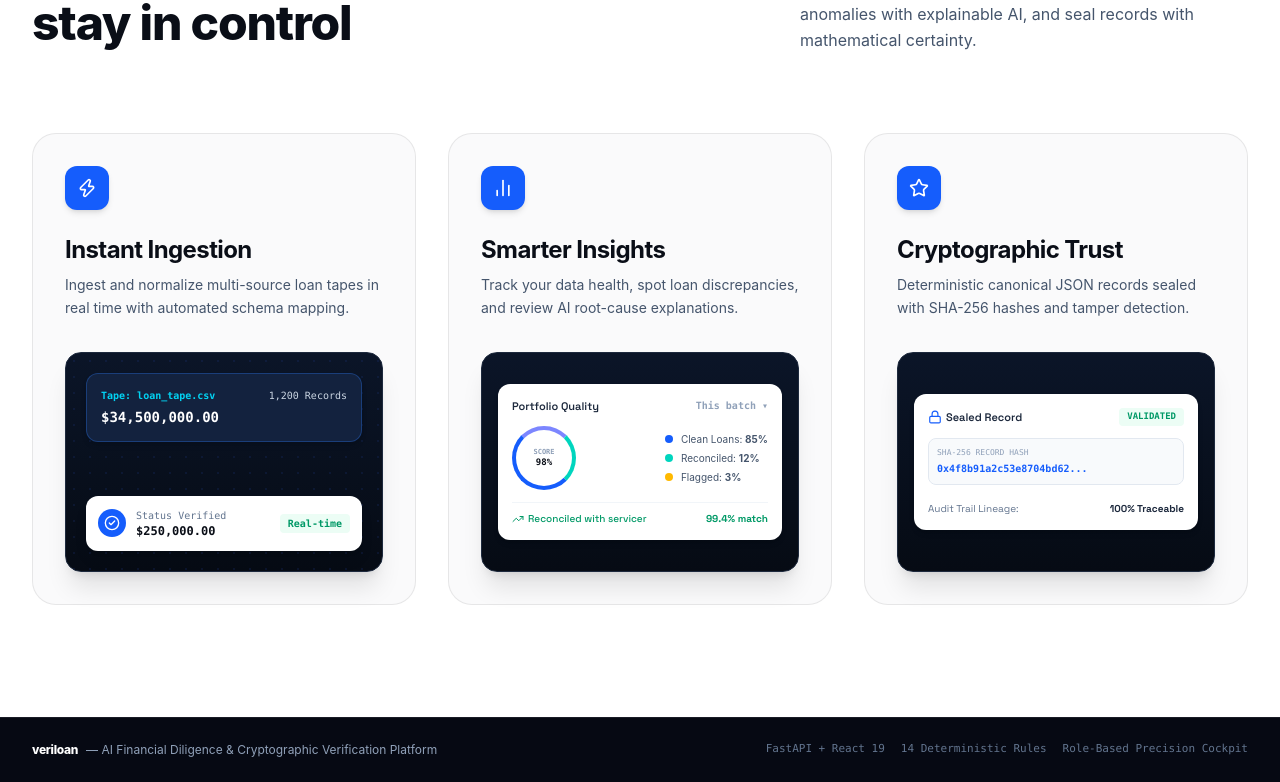
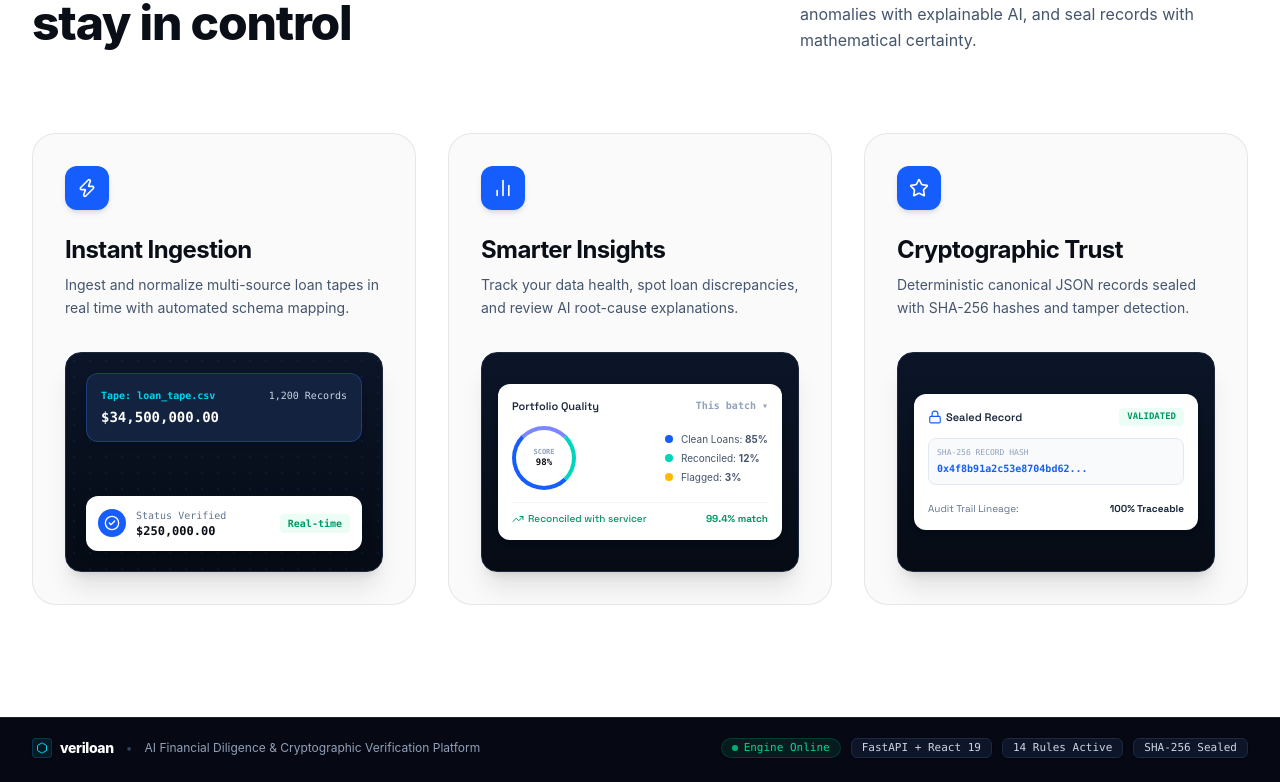
Before and after one commit to Kr1sh-gupta/VeriLoan, a React (Vite) app: page / in a window 1280 px wide. Shown: the part 955-1737 px from the top of the page. Built offline with nearby package versions, Linux system fonts and the light colour scheme; no server answers.

Commit message:
feat(frontend): implement unified dark theme footer across landing and dashboard views

```diff
--- a/src/App.tsx
+++ b/src/App.tsx
@@ -12,6 +12,7 @@ import { ApiExplorerView } from './components/ApiExplorerView';
 import { LoginModal } from './components/LoginModal';
 import { CommandPalette } from './components/CommandPalette';
 import { NotificationCenter } from './components/NotificationCenter';
+import { Footer } from './components/Footer';
 import type { SystemSummary, UserRole, User, NotificationItem } from './types';
 import { fetchSummary, STATIC_USERS, INITIAL_NOTIFICATIONS } from './lib/api';
 
@@ -199,7 +200,8 @@ export function App() {
       {/* Main View Area */}
       {isLanding ? (
         /* Full width Landing Stage */
-        <main className="flex-1 bg-[#060913]">
+        <div className="flex-1 flex flex-col justify-between bg-[#060913]">
+          <main className="flex-1">
             <LandingPage
               summary={summary}
               setCurrentTab={(tab) => {
@@ -223,6 +225,9 @@ export function App() {
               }}
             />
           </main>
+          {/* Landing Stage Footer */}
+          <Footer />
+        </div>
       ) : (
         /* Dynamic Role-Based Dashboard with Left Sidebar */
         <div className="flex-1 min-h-screen flex relative bg-[#f8f9fc]">
@@ -252,9 +257,12 @@ export function App() {
           />
 
           {/* Main Dashboard Workspace (Responsive pl-0 on mobile, offset on desktop) */}
-          <main className={`flex-1 transition-all duration-300 pt-16 sm:pt-20 bg-[#f8f9fc] text-slate-900 pl-0 ${
+          <main className={`flex-1 flex flex-col justify-between transition-all duration-300 pt-16 sm:pt-20 min-h-screen pl-0 ${
+            currentTab === 'api' ? 'bg-[#060913] text-white' : 'bg-[#f8f9fc] text-slate-900'
+          } ${
             sidebarOpen ? 'md:pl-64' : 'md:pl-16'
           }`}>
+            <div className="flex-1">
               {currentTab === 'ingest' && (
                 <IngestionHub
                   onRefreshSummary={loadSummary}
@@ -310,6 +318,10 @@ export function App() {
               {currentTab === 'api' && (
                 <ApiExplorerView />
               )}
+            </div>
+
+            {/* In-Dashboard Workspace Footer */}
+            <Footer />
           </main>
         </div>
       )}
@@ -342,23 +354,6 @@ export function App() {
         }}
       />
 
-      {/* Responsive Footer */}
-      <footer className={`w-full border-t border-white/[0.08] bg-[#060913] py-6 z-10 transition-all duration-300 pl-0 ${
-        !isLanding ? (sidebarOpen ? 'md:pl-64' : 'md:pl-16') : ''
-      }`}>
-        <div className="max-w-7xl mx-auto px-4 sm:px-6 lg:px-8 flex flex-col sm:flex-row items-center justify-between gap-4 text-xs text-slate-400 font-sans">
-          <div className="flex items-center space-x-2">
-            <span className="font-extrabold text-white lowercase tracking-tight">veriloan</span>
-            <span>— AI Financial Diligence &amp; Cryptographic Verification Platform</span>
-          </div>
-          <div className="flex items-center space-x-4 text-slate-500 font-mono text-[11px]">
-            <span>FastAPI + React 19</span>
-            <span>14 Deterministic Rules</span>
-            <span>Role-Based Precision Cockpit</span>
-          </div>
-        </div>
-      </footer>
-
     </div>
   );
 }
--- /dev/null
+++ b/src/components/Footer.tsx
@@ -0,0 +1,54 @@
+import React from 'react';
+import { Hexagon } from 'lucide-react';
+
+interface FooterProps {
+  isLanding?: boolean;
+}
+
+export const Footer: React.FC<FooterProps> = () => {
+  return (
+    <footer className="w-full bg-[#060913] border-t border-slate-800/80 text-slate-400 transition-colors duration-200 mt-auto">
+      <div className="max-w-7xl mx-auto px-4 sm:px-6 lg:px-8 py-4 sm:py-5 flex flex-col md:flex-row items-center justify-between gap-3 sm:gap-4 text-xs font-sans">
+
+        {/* Left: Brand + Tagline */}
+        <div className="flex flex-wrap items-center justify-center md:justify-start gap-2 sm:gap-3 text-center sm:text-left">
+          <div className="flex items-center space-x-2">
+            <div className="w-5 h-5 rounded flex items-center justify-center bg-cyan-500/10 text-cyan-400 border border-cyan-500/20 shadow-sm">
+              <Hexagon className="w-3 h-3" />
+            </div>
+            <span className="font-extrabold lowercase tracking-tight text-sm text-white">
+              veriloan
+            </span>
+          </div>
+
+          <span className="text-slate-700 hidden sm:inline">•</span>
+
+          <span className="text-[11px] sm:text-xs text-slate-400">
+            AI Financial Diligence &amp; Cryptographic Verification Platform
+          </span>
+        </div>
+
+        {/* Right: Technical Badges & Status */}
+        <div className="flex flex-wrap items-center justify-center md:justify-end gap-2 sm:gap-2.5 font-mono text-[11px]">
+          <span className="inline-flex items-center gap-1.5 px-2.5 py-0.5 rounded-full text-[10px] sm:text-[11px] font-medium bg-emerald-500/10 text-emerald-400 border border-emerald-500/20 shadow-sm">
+            <span className="w-1.5 h-1.5 rounded-full bg-emerald-500 animate-pulse" />
+            Engine Online
+          </span>
+
+          <span className="px-2.5 py-0.5 rounded-md bg-slate-900/90 text-slate-300 border border-slate-800 shadow-sm">
+            FastAPI + React 19
+          </span>
+
+          <span className="px-2.5 py-0.5 rounded-md bg-slate-900/90 text-slate-300 border border-slate-800 shadow-sm">
+            14 Rules Active
+          </span>
+
+          <span className="px-2.5 py-0.5 rounded-md bg-slate-900/90 text-slate-300 border border-slate-800 shadow-sm">
+            SHA-256 Sealed
+          </span>
+        </div>
+
+      </div>
+    </footer>
+  );
+};
```
Lines whose indentation alone changed are shown as unchanged.
